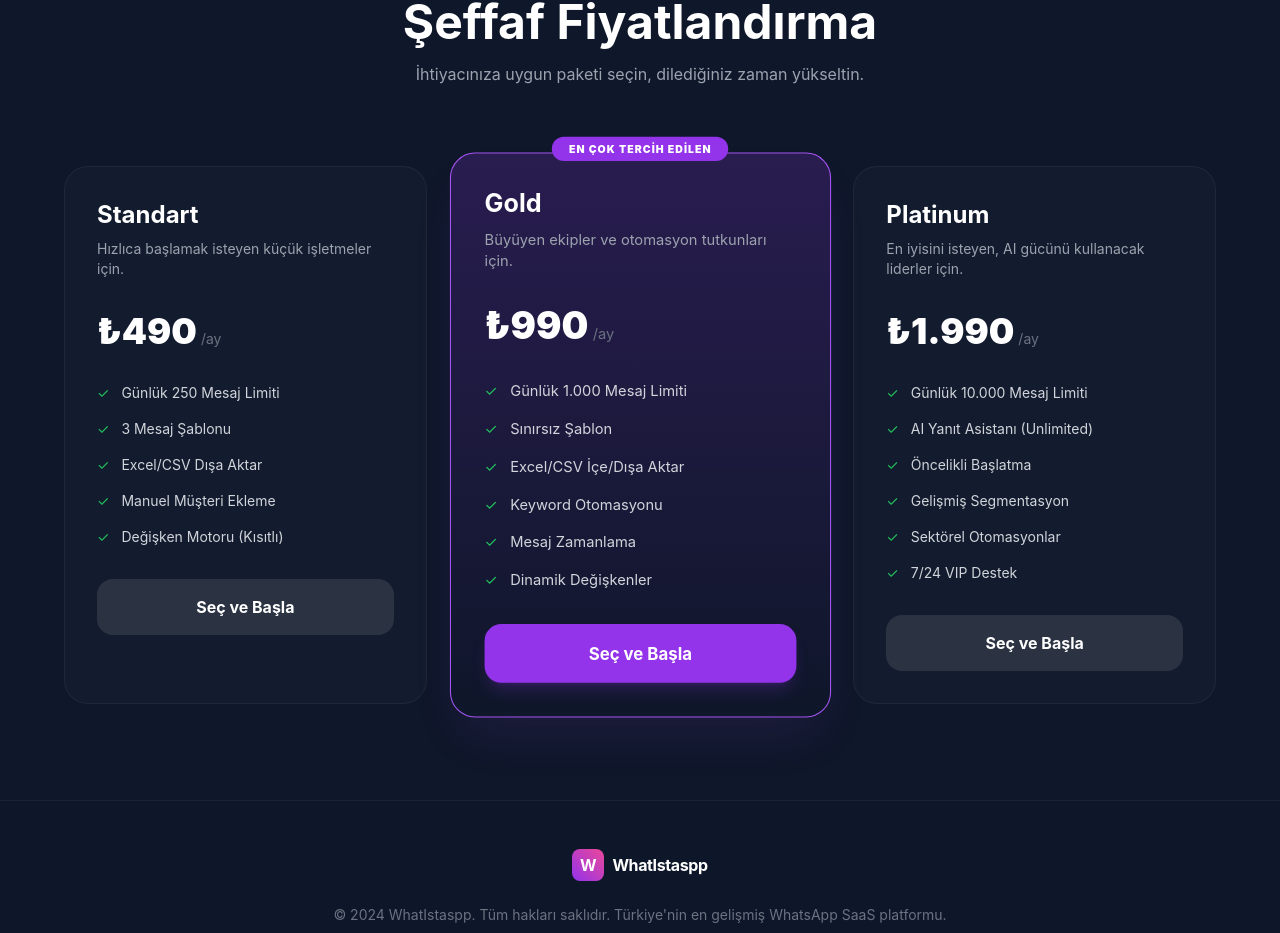
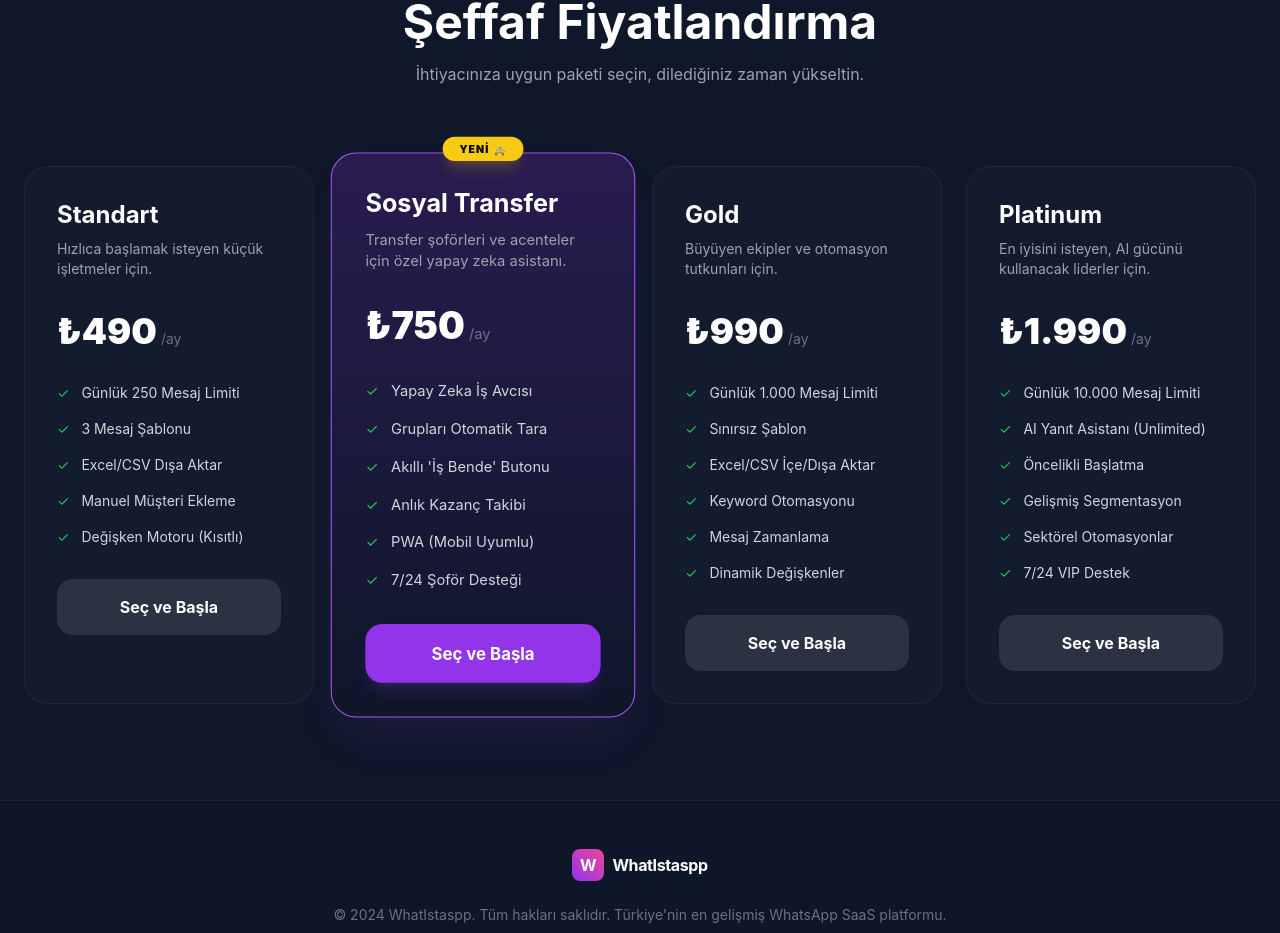
Before and after one commit to hakancinelii/whatistaspp, a Next.js app: page / in a window 1280 px wide. Shown: the part 2312-3245 px from the top of the page. Built offline with nearby package versions, Linux system fonts and the light colour scheme.

Commit message:
UI: Add new 'Social Transfer' pricing plan and badge support to PriceCard

```diff
--- a/app/page.tsx
+++ b/app/page.tsx
@@ -128,7 +128,7 @@ export default function Home() {
             <p className="text-gray-400">İhtiyacınıza uygun paketi seçin, dilediğiniz zaman yükseltin.</p>
           </div>
 
-          <div className="grid lg:grid-cols-3 gap-8 max-w-6xl mx-auto">
+          <div className="grid md:grid-cols-2 lg:grid-cols-4 gap-6 max-w-7xl mx-auto">
             <PriceCard
               name="Standart"
               price="490"
@@ -136,9 +136,16 @@ export default function Home() {
               features={["Günlük 250 Mesaj Limiti", "3 Mesaj Şablonu", "Excel/CSV Dışa Aktar", "Manuel Müşteri Ekleme", "Değişken Motoru (Kısıtlı)"]}
             />
             <PriceCard
+              name="Sosyal Transfer"
+              price="750"
+              highlight={true}
+              badge="YENİ 🚕"
+              description="Transfer şoförleri ve acenteler için özel yapay zeka asistanı."
+              features={["Yapay Zeka İş Avcısı", "Grupları Otomatik Tara", "Akıllı 'İş Bende' Butonu", "Anlık Kazanç Takibi", "PWA (Mobil Uyumlu)", "7/24 Şoför Desteği"]}
+            />
+            <PriceCard
               name="Gold"
               price="990"
-              highlight={true}
               description="Büyüyen ekipler ve otomasyon tutkunları için."
               features={["Günlük 1.000 Mesaj Limiti", "Sınırsız Şablon", "Excel/CSV İçe/Dışa Aktar", "Keyword Otomasyonu", "Mesaj Zamanlama", "Dinamik Değişkenler"]}
             />
@@ -188,11 +195,14 @@ function FeatureCard({ icon, title, description, badge }: any) {
   );
 }
 
-function PriceCard({ name, price, description, features, highlight = false }: any) {
+function PriceCard({ name, price, description, features, highlight = false, badge }: any) {
   return (
     <div className={`relative p-8 rounded-3xl border transition-all duration-300 ${highlight ? 'bg-gradient-to-b from-purple-600/20 to-transparent border-purple-500 scale-105 shadow-2xl shadow-purple-500/10 z-10' : 'bg-slate-800/30 border-white/5 hover:border-white/10'}`}>
-      {highlight && (
-        <div className="absolute -top-4 left-1/2 -translate-x-1/2 bg-purple-600 text-white text-[10px] font-black px-4 py-1 rounded-full uppercase tracking-widest">En Çok Tercih Edilen</div>
+      {highlight && !badge && (
+        <div className="absolute -top-4 left-1/2 -translate-x-1/2 bg-purple-600 text-white text-[10px] font-black px-4 py-1 rounded-full uppercase tracking-widest whitespace-nowrap">en popüler</div>
+      )}
+      {badge && (
+        <div className="absolute -top-4 left-1/2 -translate-x-1/2 bg-yellow-400 text-black text-[10px] font-black px-4 py-1 rounded-full uppercase tracking-widest shadow-lg shadow-yellow-400/20 whitespace-nowrap animate-pulse">{badge}</div>
       )}
       <div className="mb-8">
         <h3 className="text-2xl font-bold mb-2">{name}</h3>
```
